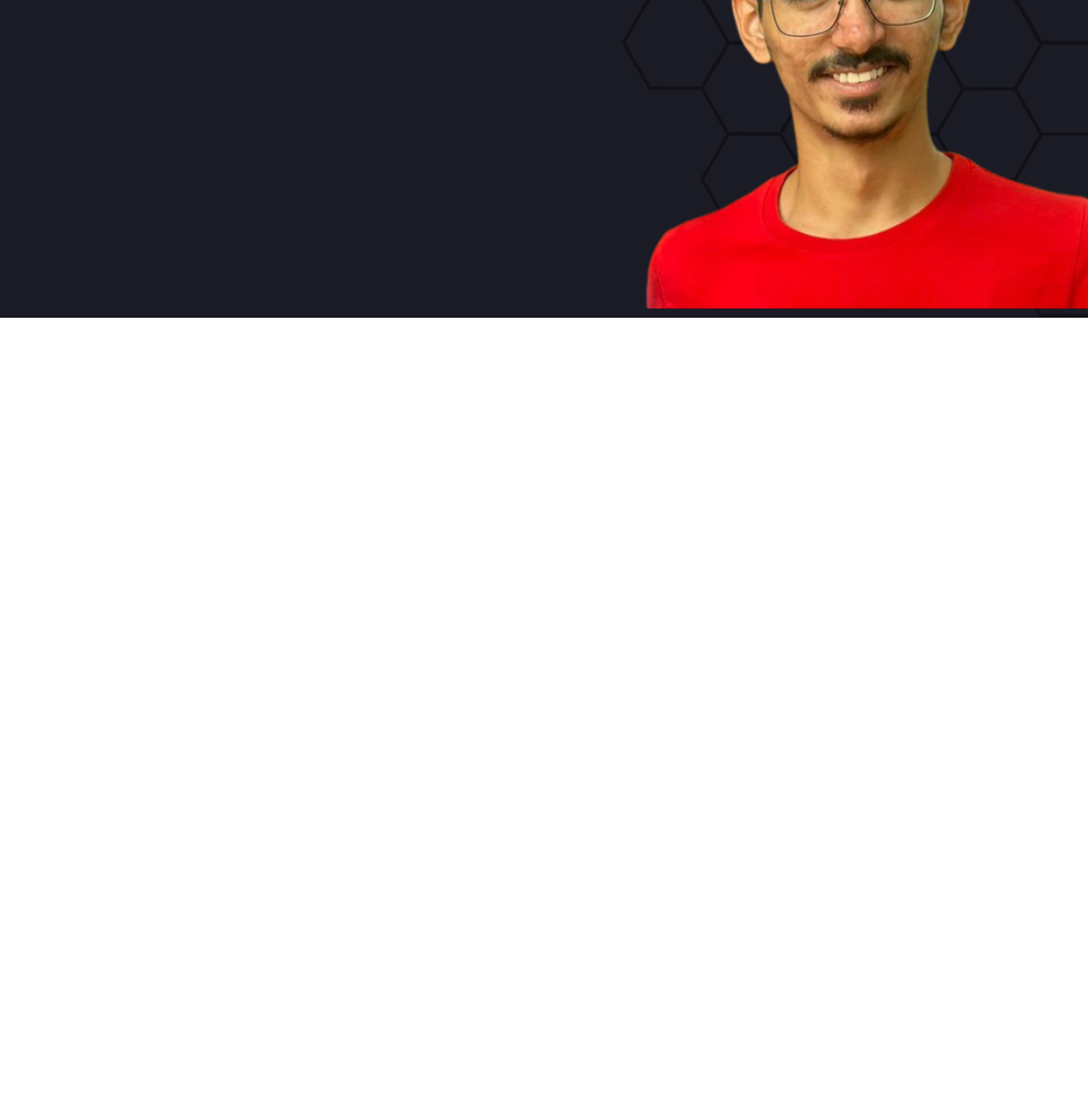
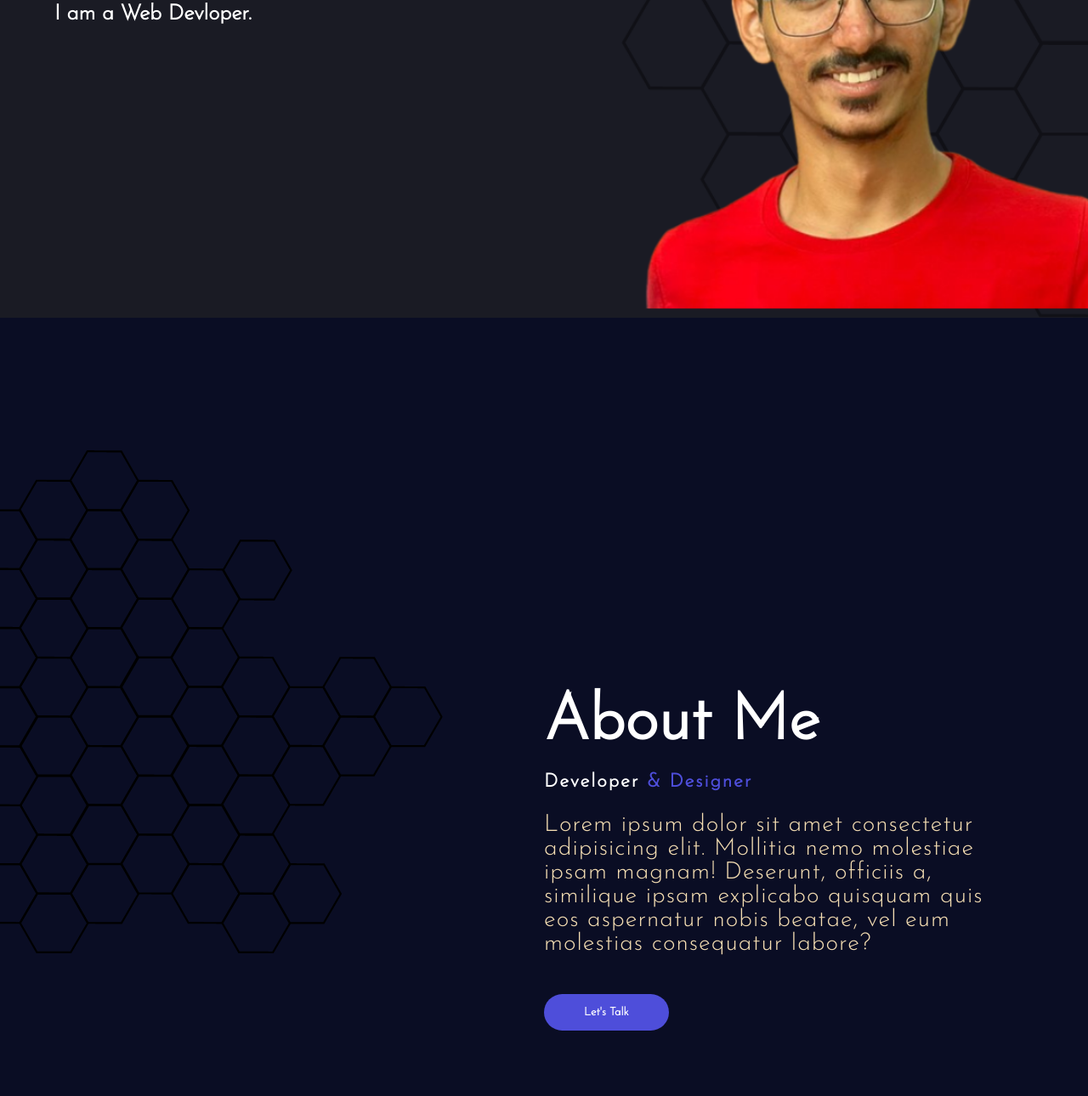
Before and after one commit to Chinmaymahapatra/Bharat-Intern, a plain HTML site: page Portfolio Website/index.html in a window 1280 px wide. Shown: the part 426-1716 px from the top of the page at 85% size. Before the commit the page ends 800 px from the top, so only its background shows below. Drawn offline with Linux system fonts and the light colour scheme.

Commit message:
Version 1

```diff
--- a/Portfolio Website/index.html
+++ b/Portfolio Website/index.html
@@ -12,7 +12,7 @@
     <body>
         <div class="main">
             <nav>
-                <h2 class="logo">Chinmay <span>Mahapatra</span></h2>
+                <h2 class="logo">Portfo<span>lio</span></h2>
                 <ul>
                     <li><a href='#'>Home</a></li>
                     <li><a href='#'>About Me</a></li>
@@ -20,6 +20,23 @@
                     <li><a href='#'>Contact Me</a></li>
                 </ul>
             </nav>
+            <div class="content">
+                <h4>Hello, my name is</h4>
+                <h1>Chinmay <span>Mahapatra</span></h3>
+                <h3>I am a Web Devloper.</h3>
+            </div>
         </div>
+
+        <section class="about">
+            <div class="main2">
+                <img src="images/section_main2.png">
+                <div class="about-text">
+                    <h2>About Me</h2>
+                    <h5>Developer <span>& Designer</span></h5>
+                    <p>Lorem ipsum dolor sit amet consectetur adipisicing elit. Mollitia nemo molestiae ipsam magnam! Deserunt, officiis a, similique ipsam explicabo quisquam quis eos aspernatur nobis beatae, vel eum molestias consequatur labore?</p>
+                    <button type="button">Let's Talk</button>
+                </div>
+            </div>
+        </section>
     </body>
 </html>
--- a/Portfolio Website/style.css
+++ b/Portfolio Website/style.css
@@ -39,3 +39,74 @@ nav ul li a{
     font-weight: bold;
     text-transform: capitalize;
 }
+nav ul li a:hover{
+    color: rgb(78, 78, 218);
+    transition: 0.3s;
+}
+.content{
+    position: absolute;
+    top: 50%;
+    left: 5%;
+    transform: translateY(-50%);
+}
+h1{
+    color:white;
+    margin: 20px 0px 20px;
+    font-size: 75px;
+}
+h3{
+    color: white;
+    font-size: 25px;
+    margin-bottom: 50px;
+}
+h4{
+    color: wheat;
+    letter-spacing: 2px;
+    font-size: 20px;
+}
+.about{
+    width: 100%;
+    padding: 100px 0px;
+    background-color: #0a0d24;
+}
+.about-text{
+    width: 550px;
+    position: absolute;
+    top: 155%;
+    left: 50%;
+}
+.about-text h2{
+    color: white;
+    font-size: 75px;
+    text-transform: capitalize;
+    margin-bottom: 20px;
+}
+.about-text h5{
+    color: white;
+    letter-spacing: 2px;
+    font-size: 22px;
+    margin-bottom: 25px;
+    text-transform: capitalize;
+}
+.about-text p{
+    color: wheat;
+    letter-spacing: 1px;
+    line-height: 28px;
+    font-size: 28px;
+    margin-bottom: 45px;
+}
+button{
+    background-color: rgb(78, 78, 218);
+    color: white;
+    text-decoration: none;
+    border: 2px solid transparent;
+    font-weight: bold;
+    padding: 13px 45px;
+    border-radius: 30px;
+    transition: .3s;
+}
+button:hover{
+    background-color: transparent;
+    border: 2px solid rgb(78, 78, 218);
+    cursor: pointer;
+}
```
Also changed, not shown: Portfolio Website/images/section_main.png (added), Portfolio Website/images/section_main2.png (added).
